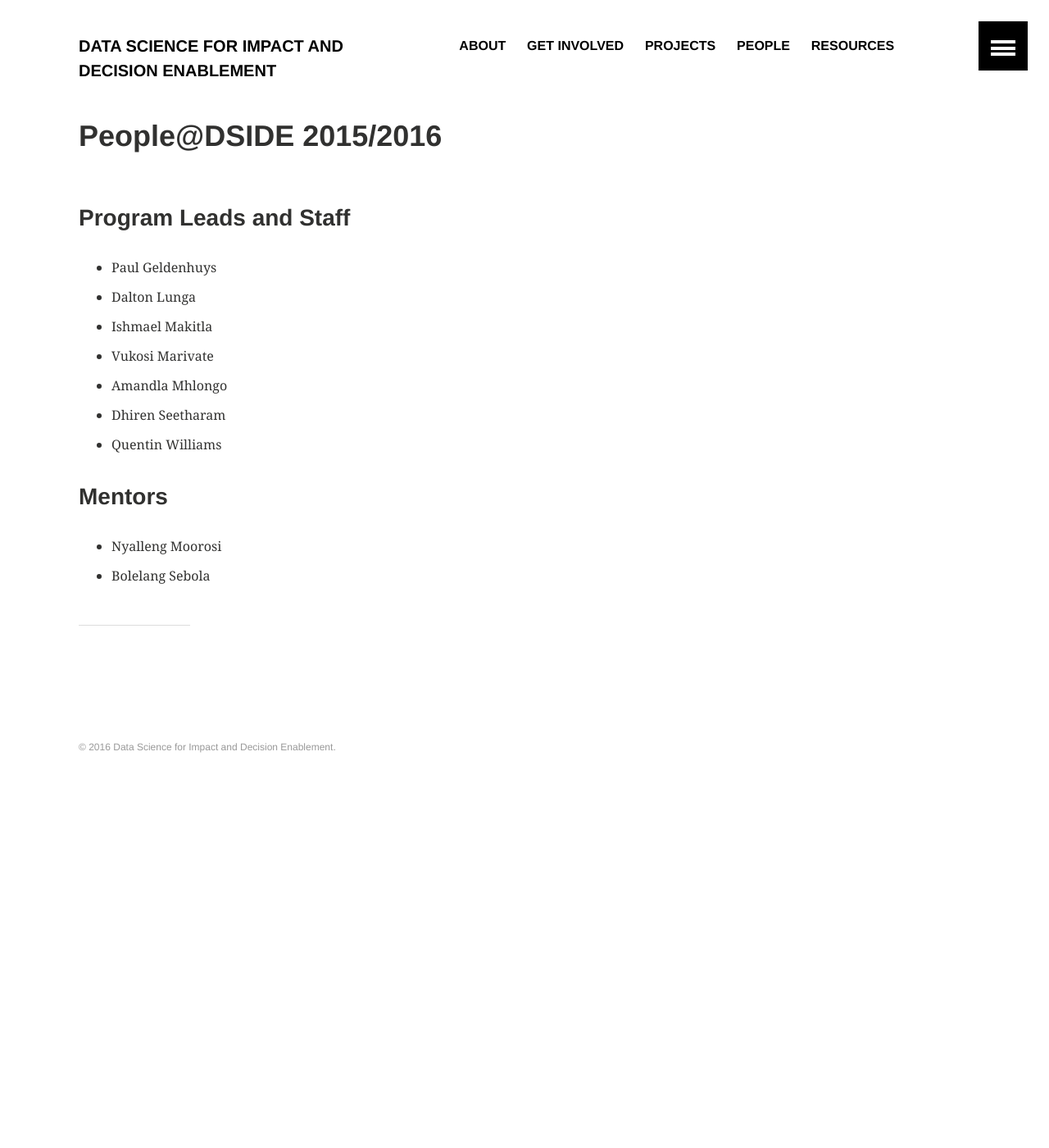
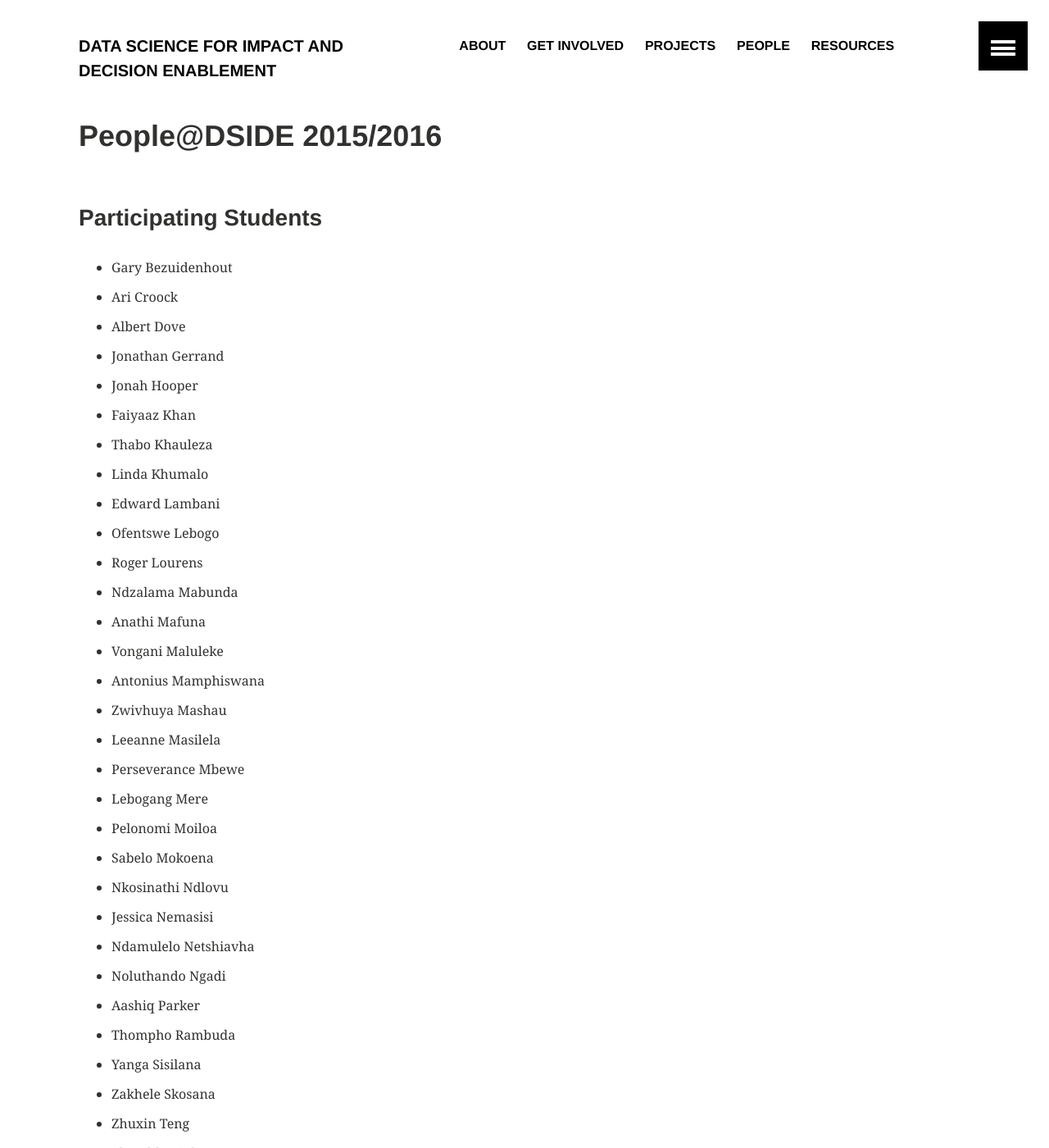
Before and after one commit to DSIDEWeb/dsideweb.github.io, a Jekyll site: the page built from people/2015-2016/index.md, in a window 1280 px wide and 1400 px high. Shown: the whole window at 82% size. Built offline with Jekyll 4.4.1, drawn with Linux system fonts in a browser that asks for light colours; some of the changed text lies outside the part shown.

Commit message:
added 2015 students

```diff
--- a/people/2015-2016/index.md
+++ b/people/2015-2016/index.md
@@ -9,6 +9,40 @@ image:
 share: false
 ads: false
 ---
+### Participating Students
+* Gary Bezuidenhout
+* Ari	Croock
+* Albert Dove
+* Jonathan Gerrand
+* Jonah	Hooper
+* Faiyaaz	Khan
+* Thabo	Khauleza
+* Linda	Khumalo
+* Edward Lambani
+* Ofentswe Lebogo
+* Roger Lourens
+* Ndzalama Mabunda
+* Anathi Mafuna
+* Vongani	Maluleke
+* Antonius Mamphiswana
+* Zwivhuya Mashau
+* Leeanne	Masilela
+* Perseverance Mbewe
+* Lebogang Mere
+* Pelonomi Moiloa
+* Sabelo Mokoena
+* Nkosinathi Ndlovu
+* Jessica Nemasisi
+* Ndamulelo Netshiavha
+* Noluthando Ngadi
+* Aashiq Parker
+* Thompho Rambuda
+* Yanga Sisilana
+* Zakhele Skosana
+* Zhuxin Teng
+* Thandile Xiphu
+* Simthembile Yuku
+* Julian Zeegers
 
 ### Program Leads and Staff
 * Paul Geldenhuys
```
